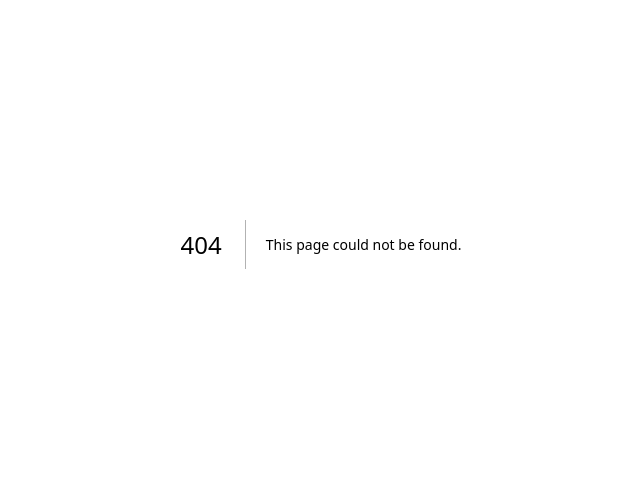
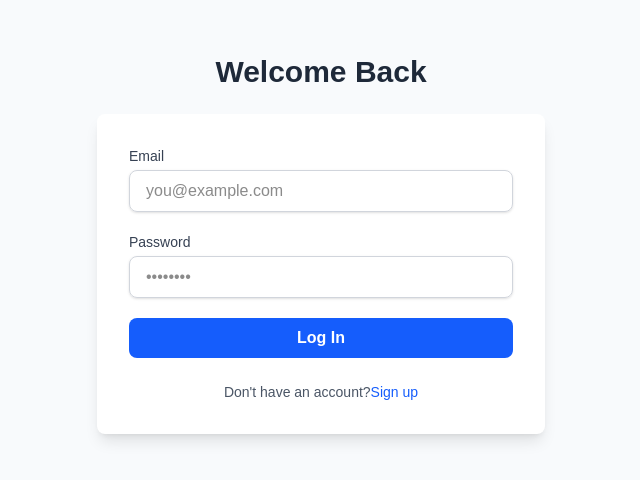
Before and after one commit to nhathuynh04work/kahoot-clone, a Next.js app in the folder frontend/: page /auth/login in a window 1280 px wide. Before the commit this address had no page. Shown: the part 156-636 px from the top of the page, without its empty margins (319-959 px from the left). Built offline with nearby package versions, Linux system fonts and the light colour scheme; no server answers.

Commit message:
login page

```diff
--- /dev/null
+++ b/frontend/app/auth/login/page.tsx
@@ -0,0 +1,15 @@
+import LoginForm from "@/components/auth/login-form";
+
+export default async function LoginPage() {
+	return (
+		<div className="flex items-center justify-center min-h-screen bg-slate-50 p-4">
+			<div className="w-full max-w-md">
+				<h1 className="text-center text-3xl font-bold text-gray-800 mb-6">
+					Welcome Back
+				</h1>
+
+				<LoginForm />
+			</div>
+		</div>
+	);
+}
--- /dev/null
+++ b/frontend/components/auth/login-form.tsx
@@ -0,0 +1,113 @@
+"use client";
+
+import { useRouter } from "next/navigation";
+import { useForm } from "react-hook-form";
+import { useState } from "react";
+import { apiClient } from "@/lib/apiClient";
+import Link from "next/link";
+
+type LoginInput = {
+	email: string;
+	password: string;
+};
+
+export default function LoginForm() {
+	const {
+		register,
+		handleSubmit,
+		formState: { errors, isSubmitting },
+	} = useForm<LoginInput>();
+
+	const router = useRouter();
+	const [apiError, setApiError] = useState<string | null>(null);
+
+	async function onSubmit(values: LoginInput) {
+		setApiError(null);
+
+		try {
+			await apiClient.post("/auth/login", values);
+			router.push("/");
+			// eslint-disable-next-line @typescript-eslint/no-explicit-any
+		} catch (error: any) {
+			setApiError(error?.message);
+		}
+	}
+
+	const inputClasses =
+		"w-full px-4 py-2 border border-gray-300 rounded-lg shadow-sm focus:outline-none focus:ring-2 focus:ring-blue-500 focus:border-transparent";
+	const labelClasses = "block text-sm font-medium text-gray-700 mb-1";
+	const errorClasses = "text-red-600 text-sm mt-1";
+
+	return (
+		<div className="bg-white p-8 shadow-lg rounded-lg">
+			<form
+				onSubmit={handleSubmit(onSubmit)}
+				className="flex flex-col gap-5">
+				{/* API Error Box */}
+				{apiError && (
+					<div className="bg-red-50 border border-red-200 text-red-700 p-3 rounded-lg text-center">
+						{apiError}
+					</div>
+				)}
+
+				{/* Email */}
+				<div>
+					<label htmlFor="email" className={labelClasses}>
+						Email
+					</label>
+					<input
+						id="email"
+						type="email"
+						{...register("email", {
+							required: "Email is required",
+						})}
+						className={inputClasses}
+						placeholder="you@example.com"
+					/>
+					{errors.email && (
+						<p className={errorClasses}>{errors.email.message}</p>
+					)}
+				</div>
+
+				{/* Password */}
+				<div>
+					<label htmlFor="password" className={labelClasses}>
+						Password
+					</label>
+					<input
+						id="password"
+						type="password"
+						{...register("password", {
+							required: "Password is required",
+						})}
+						className={inputClasses}
+						placeholder="••••••••"
+					/>
+					{errors.password && (
+						<p className={errorClasses}>
+							{errors.password.message}
+						</p>
+					)}
+				</div>
+
+				{/* Submit button */}
+				<button
+					type="submit"
+					disabled={isSubmitting}
+					className="w-full bg-blue-600 text-white py-2 px-4 rounded-lg font-semibold hover:bg-blue-700 focus:outline-none focus:ring-2 focus:ring-blue-500 focus:ring-offset-2 disabled:opacity-50 transition-colors duration-200">
+					{isSubmitting ? "Logging in..." : "Log In"}
+				</button>
+			</form>
+
+			{/* Link to Register Page */}
+			<p className="text-center text-sm text-gray-600 mt-6">
+				Don&apos;t have an account?
+				<Link
+					href="/auth/register"
+					className="font-medium text-blue-600 hover:text-blue-500">
+					Sign up
+				</Link>
+			</p>
+		</div>
+	);
+}
```
